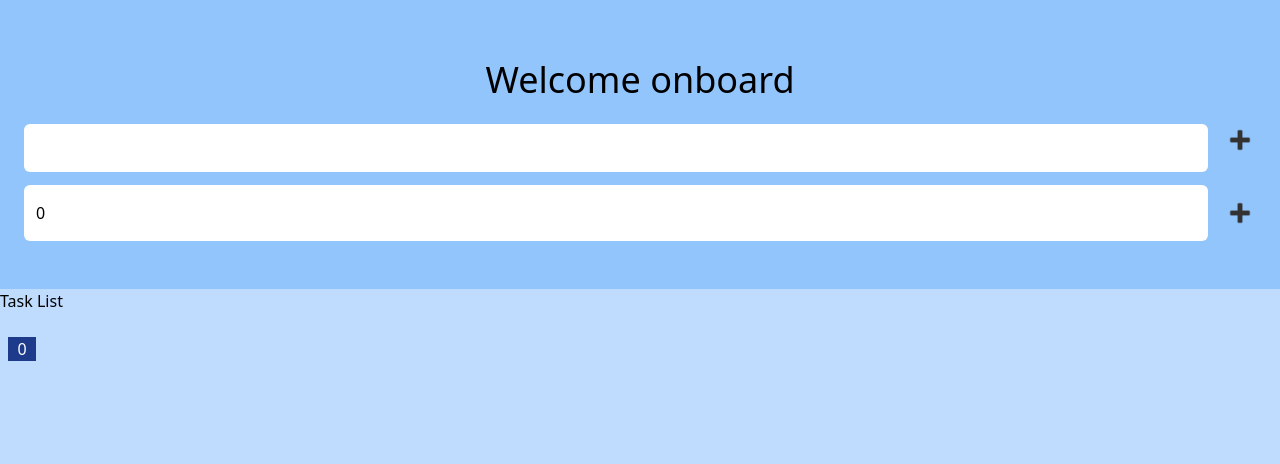
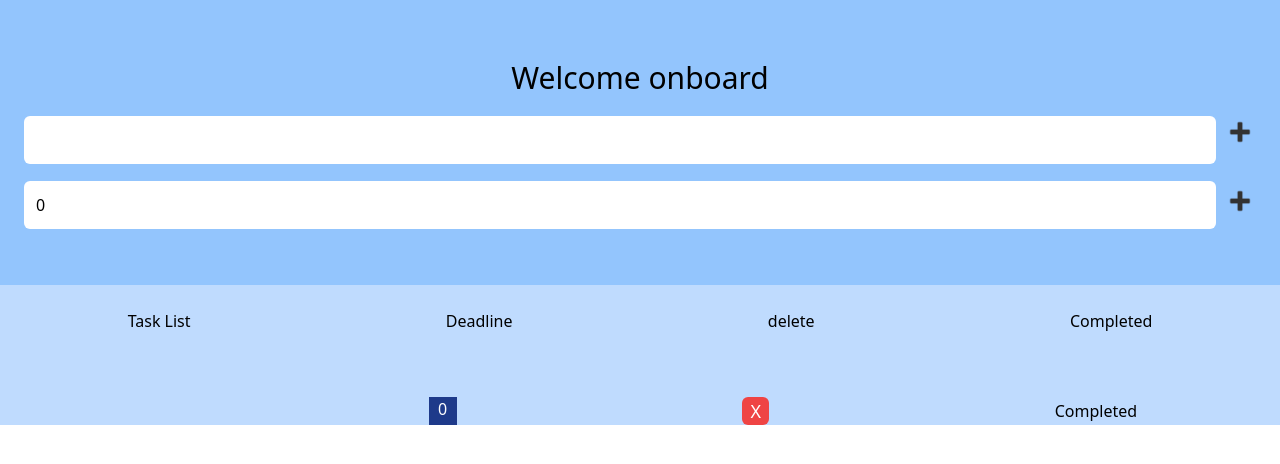
Before and after one commit to chiomaubaezuonu/todo, a React (Create React App) app: page /todo in a window 1280 px wide. Both pictures are taken after a click on the picture 1240 px from the left and 140 px from the top of the page. Shown: the top 464 px of the page. Built offline with nearby package versions, Linux system fonts and the light colour scheme.

Commit message:
Added isCompleted state

```diff
--- a/src/App.tsx
+++ b/src/App.tsx
@@ -5,8 +5,6 @@ import { BrowserRouter, Routes, Route } from "react-router-dom";
 import TodoPage from './pages/TodoPage';
 
 const App: FC = () => {
-
-
   return (
     <div>
       <BrowserRouter>
--- a/src/interfaces.ts
+++ b/src/interfaces.ts
@@ -1,4 +1,5 @@
 export interface ITask {
+    id: number;
     taskName: string;
     taskDeadline: number;
 }
--- a/src/pages/TodoPage.tsx
+++ b/src/pages/TodoPage.tsx
@@ -6,6 +6,7 @@ const TodoPage: FC = () => {
     const [task, setTask] = useState<string>("")
     const [deadline, setDeadline] = useState<number>(0)
     const [todoList, setTodoList] = useState<ITask[]>([])
+    const [isCompleted, setIsCompleted] = useState<boolean>(false)
 
     const handleChange = (event: ChangeEvent<HTMLInputElement>): void => {
         event.preventDefault()
@@ -17,38 +18,69 @@ const TodoPage: FC = () => {
     }
     const addTask = (): void => {
         const myTask = {
+            id: todoList.length === 0 ? 1 : todoList.length + 1,
             taskName: task,
-            taskDeadline: deadline
+            taskDeadline: deadline,
+            //complete: false
         }
-
+        console.log(myTask.id)
         setTodoList([...todoList, myTask])
         setTask(" ")
         setDeadline(0)
+    }
 
+    const deleteTask = (taskName: ITask) => {
+        const newList = todoList.filter((task) => {
+            return task.id === taskName.id ? false : true
+            //return task !== taskName
+
+        })
+        setTodoList(newList)
+
+    }
+    const handleCompletedTask = (taskName: ITask) => {
+        //todoList.map((item, index) => {
+            //console.log(taskName.id)
+            //console.log(index)
+
+
+            return setIsCompleted(prev => !prev)
+       // })
     }
 
     return (
         <div className=''>
-            <div className='bg-blue-300 h-fit py-12 px-6 flex flex-col justify-center items-center'>
-                <h1 className='text-4xl my-3'> Welcome onboard</h1>
-                <div className='flex w-full'>
-                    <input onChange={handleChange} value={task} name='task' className='w-full p-3 my-3 rounded-md' placeholder='Add Task...' />
-                    <img onClick={addTask} className='w-8 h-8 my-3 ml-4 cursor-pointer' src={plusImg} alt='plus-img' />
+            <div className='bg-blue-300 h-fit py-12 w-full  px-6 flex flex-col justify-center items-center'>
+                <h1 className='text-3xl my-3'> Welcome onboard</h1>
+                <div className='flex min-w-full'>
+                    <input onChange={handleChange} value={task} name='task' className='w-full p-3 my-2 rounded-md' placeholder='Add Task...' />
+                    <img onClick={addTask} className='w-8 h-8 my-2 ml-2 cursor-pointer' src={plusImg} alt='plus-img' />
                 </div>
                 <hr></hr>
-                <div className='flex w-full'>
-                    <input onChange={handleChange} value={deadline} name='deadline' className='w-full p-3 rounded-md' placeholder='Add Deadline...' />
-                    <img className='w-8 h-8 my-3 ml-4 cursor-pointer' src={plusImg} alt='plus-img' />
+                <div className='flex min-w-full'>
+                    <input onChange={handleChange} value={deadline} name='deadline' className='w-full p-3 rounded-md my-2' placeholder='Add Deadline...' />
+                    <img className='w-8 h-8 my-3 ml-2 cursor-pointer' src={plusImg} alt='plus-img' />
                 </div>
             </div>
-            <div className='bg-blue-200 h-screen'>
-            <h1>Task List</h1>
-                {todoList.map((list) => {
+            <div className='bg-blue-200'>
+                <div className='flex justify-around pt-6'>
+                    <h1>Task List</h1>
+                    <h1>Deadline</h1>
+                    <h1>delete</h1>
+                    <h1>Completed</h1>
+                </div>
+                {todoList.map((item, index) => {
 
-                    return <div className='flex py-6'>
-
-                        <div className='mr-2  text-black'>{list.taskName}</div>
-                        <div className='text-white bg-blue-900 w-7 text-center'>{list.taskDeadline}</div>
+                    return <div className='flex pt-16   justify-around' key={item.taskName}>
+                        {/* <p>{list.id}</p> */}
+                        <div className={`w-full flex justify-around ${isCompleted ? 'bg-green-400' : ""}`}>
+                            <div className=''>{item.taskName}</div>
+                            <div className='text-white bg-blue-900 w-7 p-0 text-center'>{item.taskDeadline}</div>
+                            <button onClick={() => deleteTask(item)} className='bg-red-500 text-lg rounded-md px-2 text-center text-white'>X</button>
+                            {/* <input type='checkbox' onChange={complete} className='w-8 cursor-pointer' /> */}
+                            <button onClick={() => handleCompletedTask(item)}>Completed</button>
+                            {/* {isCompleted === true ? <p className='bg-green-500'>yes</p> : <p>No</p>} */}
+                        </div>
                     </div>
                 })}
             </div>
```
